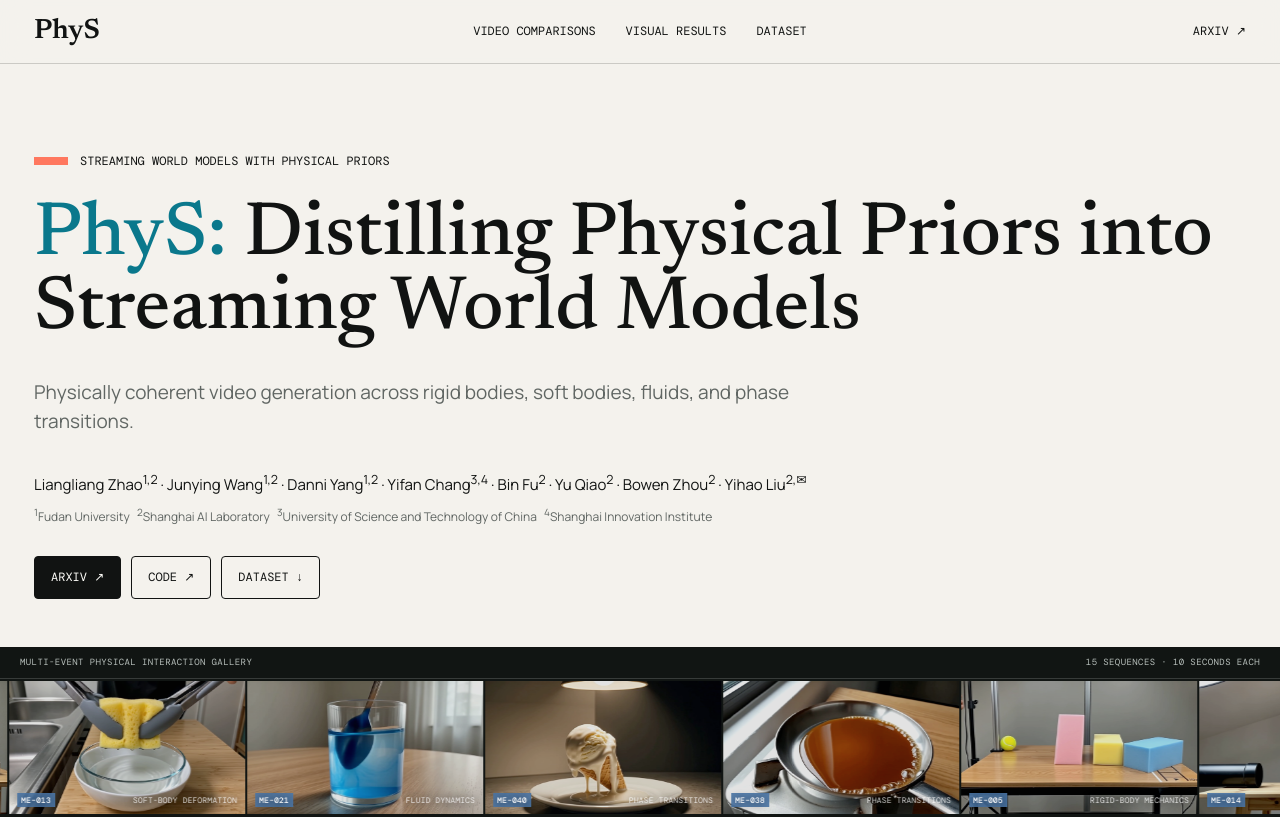
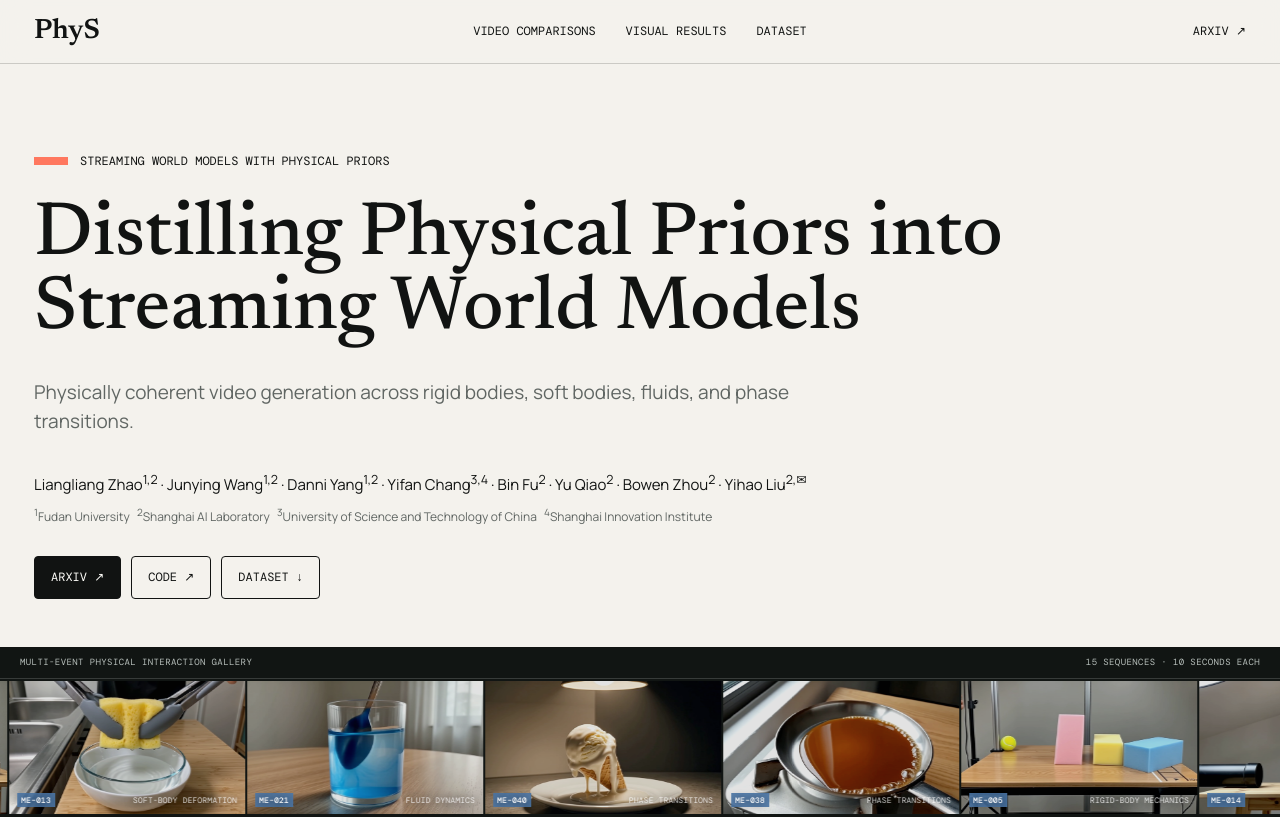
Before and after one commit to lyongo/PhyS, a plain HTML site: page index.html in a window 1280 px wide. Shown: the top 817 px of the page. Drawn offline with nearby package versions, Linux system fonts and the light colour scheme.

Commit message:
Update homepage title

```diff
--- a/index.html
+++ b/index.html
@@ -5,7 +5,7 @@
     <meta name="viewport" content="width=device-width, initial-scale=1">
     <meta name="description" content="PhyS distills physical priors into streaming world models. Explore visual results and the PhyS-120K dataset.">
     <meta name="theme-color" content="#f4f2ed">
-    <title>PhyS | Distilling Physical Priors into Streaming World Models</title>
+    <title>Distilling Physical Priors into Streaming World Models</title>
     <link rel="preconnect" href="https://fonts.googleapis.com">
     <link rel="preconnect" href="https://fonts.gstatic.com" crossorigin>
     <link href="https://fonts.googleapis.com/css2?family=DM+Mono:wght@400;500&family=Manrope:wght@400;500;600;700&family=Newsreader:opsz,wght@6..72,500;6..72,600&display=swap" rel="stylesheet">
@@ -25,7 +25,7 @@
     <main id="top">
       <section class="hero" aria-labelledby="paper-title">
         <p class="kicker">Streaming world models with physical priors</p>
-        <h1 id="paper-title"><span>PhyS:</span> Distilling Physical Priors into Streaming World Models</h1>
+        <h1 id="paper-title">Distilling Physical Priors into Streaming World Models</h1>
         <p class="dek">Physically coherent video generation across rigid bodies, soft bodies, fluids, and phase transitions.</p>
 
         <div class="authors" aria-label="Authors">
```
